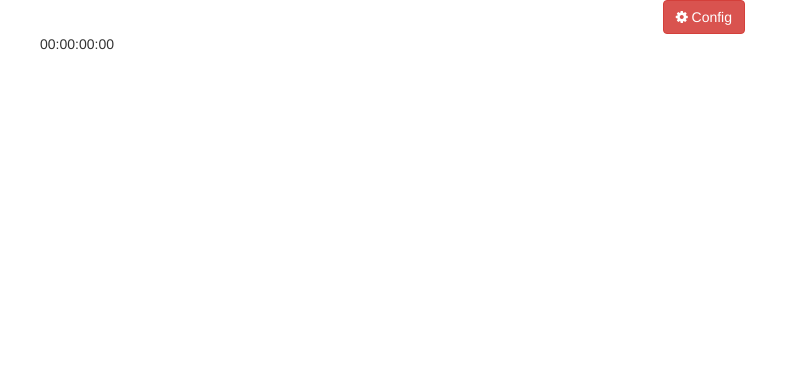
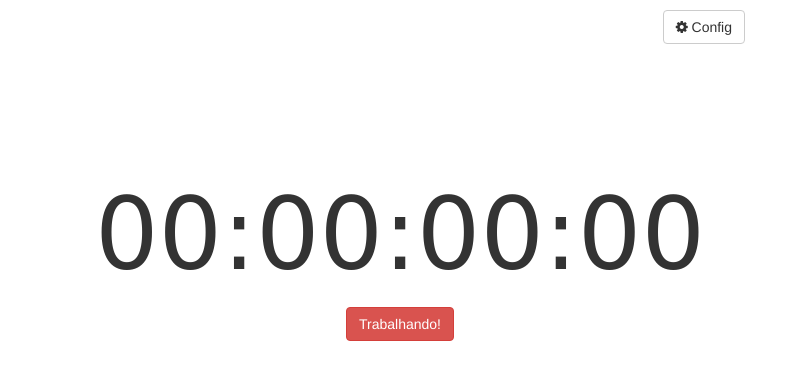
Before and after one commit to Katreque/FaltaPouco, an Electron app: page index.html in a window 800 px wide. Drawn offline with nearby package versions, Linux system fonts and the light colour scheme; some packages are replaced by stand-ins of ours; a web font is replaced by a local one.

Commit message:
Inserção do timer + ajustes Js

```diff
--- /dev/null
+++ b/app/styles/position.css
@@ -0,0 +1,7 @@
+.espacamento-top{
+  margin-top: 10px;
+}
+
+.espacamento-top-timer{
+  margin-top: 15%;
+}
--- /dev/null
+++ b/app/styles/style.css
@@ -0,0 +1,4 @@
+.timer{
+  font-size: 100px;
+  font-family: 'Barrio', cursive;
+}
--- a/index.html
+++ b/index.html
@@ -5,20 +5,24 @@
     <meta charset="utf-8">
     <link rel="stylesheet" href="./app/bower_components/bootstrap/dist/css/bootstrap.min.css"/>
     <link rel="stylesheet" href="./app/bower_components/font-awesome/css/font-awesome.min.css">
+    <link rel="stylesheet" href="./app/styles/position.css">
+    <link rel="stylesheet" href="./app/styles/style.css">
+    <link href="https://fonts.googleapis.com/css?family=Barrio" rel="stylesheet">
     <title>Falta Pouco</title>
   </head>
   <body>
     <main>
-      <div class="container">
+      <div class="container espacamento-top">
         <div class="col-md-2 pull-right">
-          <button type="button" class="btn btn-danger">
+          <button type="button" class="btn btn-default">
             <i class="fa fa-cog" aria-hidden="true"></i>
             Config
           </button>
         </div>
       </div>
-      <div class="container">
-          <div>00:00:00:00</div>
+      <div class="container espacamento-top-timer text-center">
+          <div class="timer">00:00:00:00</div>
+        <button type="button" class="btn btn-danger btn-large">Trabalhando!</button>
       </div>
     </main>
     <script>if (typeof module === 'object') {window.module = module; module = undefined;}</script>
```
Also changed, not shown: app/scripts/model/timer_model.js (added, +17 -0 lines).
